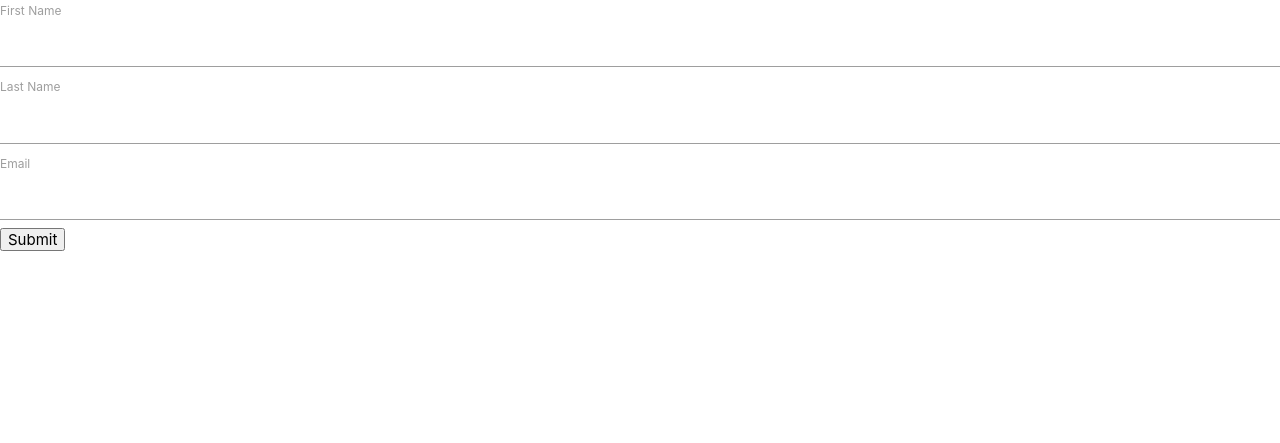
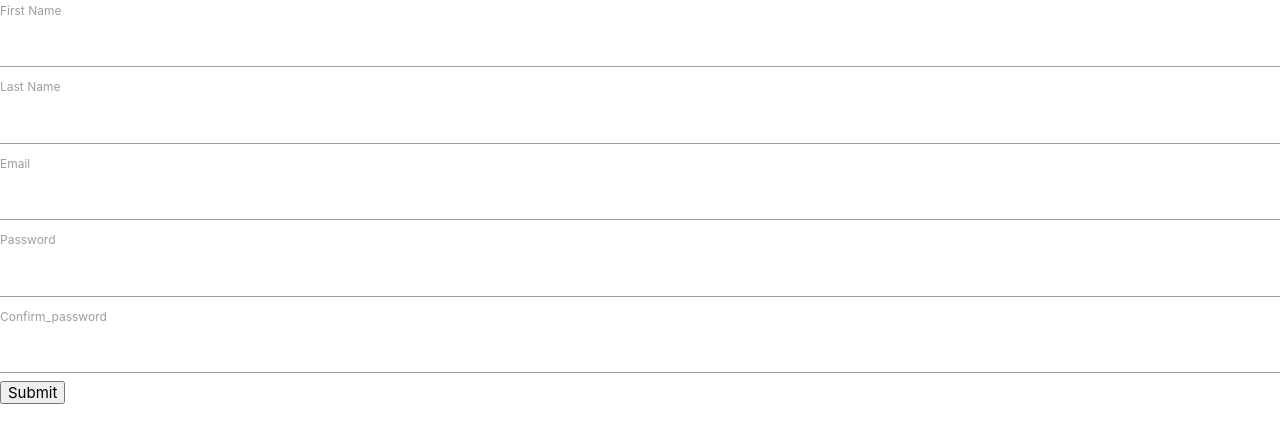
Before and after one commit to abz2489/scrum-sisters, a Flask app: page /register in a window 1280 px wide. Shown: the part 181-624 px from the top of the page. Run offline with Flask 2, Linux system fonts and the light colour scheme; some libraries are stand-ins or nearby versions.

Commit message:
Add password and confirm password field to form

```diff
--- a/scrumsisters/templates/register.html
+++ b/scrumsisters/templates/register.html
@@ -18,6 +18,12 @@
         {{ form.email.label }}
         {{ form.email() }}
 
+        {{ form.user_password.label }}
+        {{ form.user_password() }}
+
+        {{ form.confirm_password.label }}
+        {{ form.confirm_password() }}
+
         {{ form.submit() }}
     </form>
 {% endif %}
```
